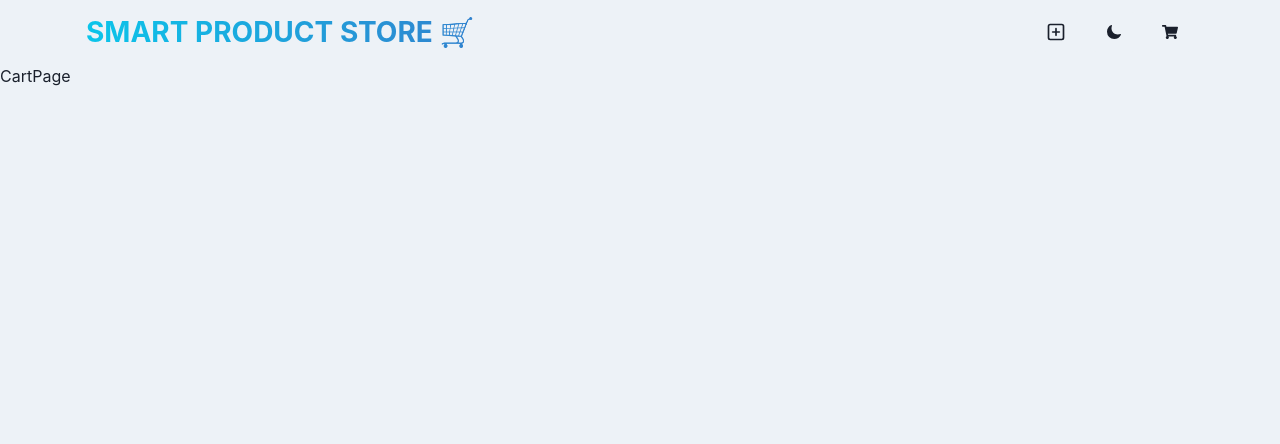
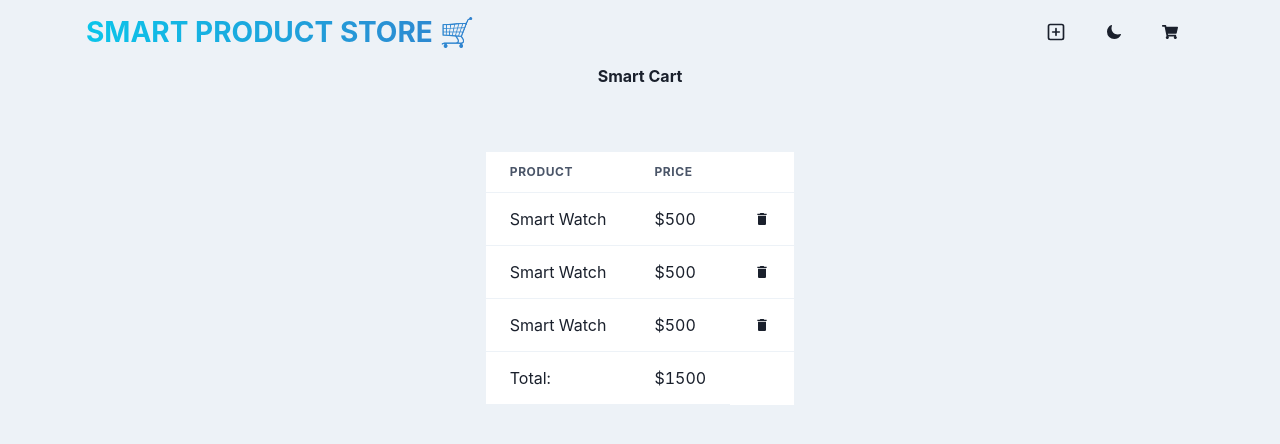
Before and after one commit to cjislegit/mern_product_store, a React (Vite) app in the folder frontend/: page /cart in a window 1280 px wide. Shown: the top 444 px of the page. Built offline with nearby package versions, Linux system fonts and the light colour scheme.

Commit message:
Started working on cart page

```diff
--- a/frontend/src/pages/CartPage.jsx
+++ b/frontend/src/pages/CartPage.jsx
@@ -1,7 +1,74 @@
-import React from 'react';
+import {
+  Container,
+  Heading,
+  useColorModeValue,
+  VStack,
+  Box,
+  TableContainer,
+  Table,
+  Thead,
+  Tr,
+  Th,
+  Tbody,
+  Td,
+} from '@chakra-ui/react';
+import { MdDelete } from 'react-icons/md';
 
 function CartPage() {
-  return <div>CartPage</div>;
+  return (
+    <Container maxW={'container.sm'}>
+      <VStack spacing={8}>
+        <Heading as={'h1'} size={'2x1'} textAlign={'center'} mb={8}>
+          Smart Cart
+        </Heading>
+        {/* <Box
+          w={'full'}
+          bg={useColorModeValue('white', 'gray.800')}
+          p={6}
+          rounded={'lg'}
+          shadow={'md'}
+        ></Box> */}
+        <TableContainer bg={useColorModeValue('white', 'gray.800')}>
+          <Table variant={'simple'}>
+            <Thead>
+              <Tr>
+                <Th>Product</Th>
+                <Th>Price</Th>
+                <Th></Th>
+              </Tr>
+            </Thead>
+            <Tbody>
+              <Tr>
+                <Td>Smart Watch</Td>
+                <Td>$500</Td>
+                <Td>
+                  <MdDelete />
+                </Td>
+              </Tr>
+              <Tr>
+                <Td>Smart Watch</Td>
+                <Td>$500</Td>
+                <Td>
+                  <MdDelete />
+                </Td>
+              </Tr>
+              <Tr>
+                <Td>Smart Watch</Td>
+                <Td>$500</Td>
+                <Td>
+                  <MdDelete />
+                </Td>
+              </Tr>
+              <Tr>
+                <Td>Total:</Td>
+                <Td>$1500</Td>
+              </Tr>
+            </Tbody>
+          </Table>
+        </TableContainer>
+      </VStack>
+    </Container>
+  );
 }
 
 export default CartPage;
```
